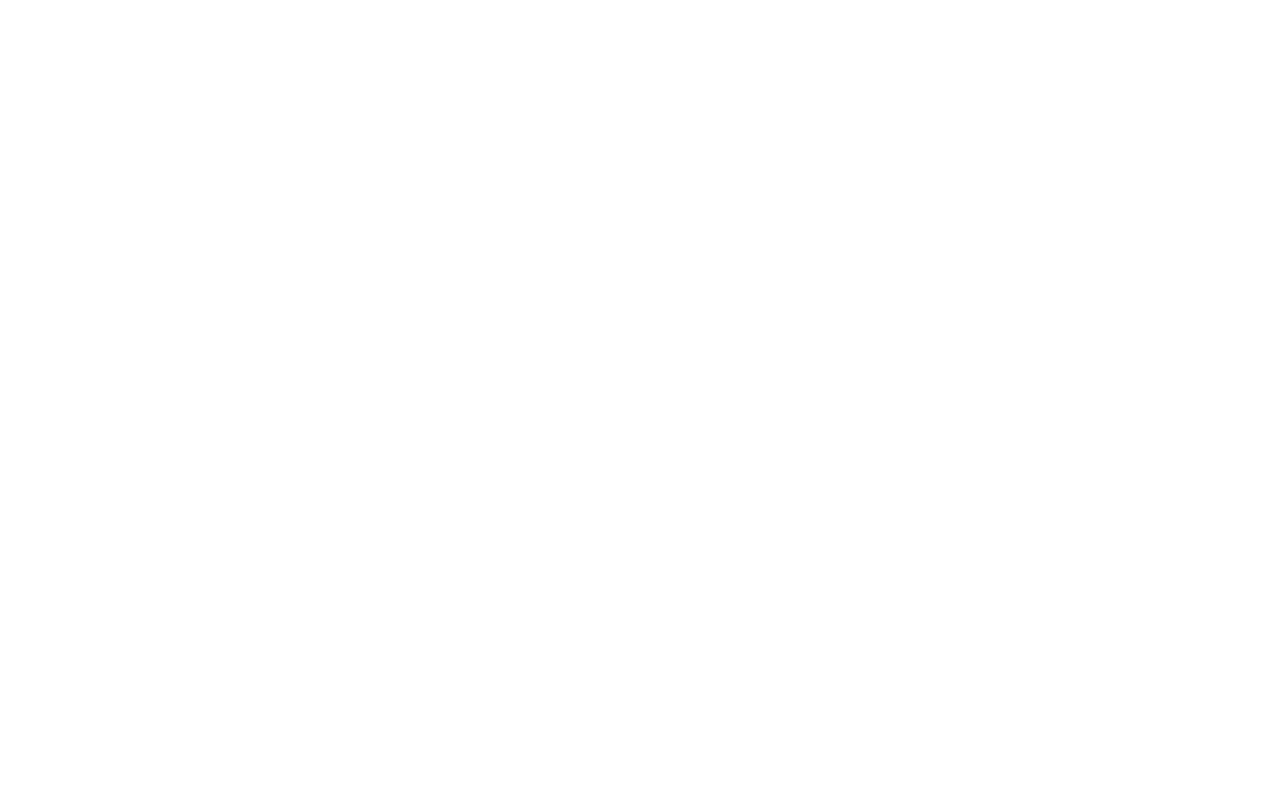
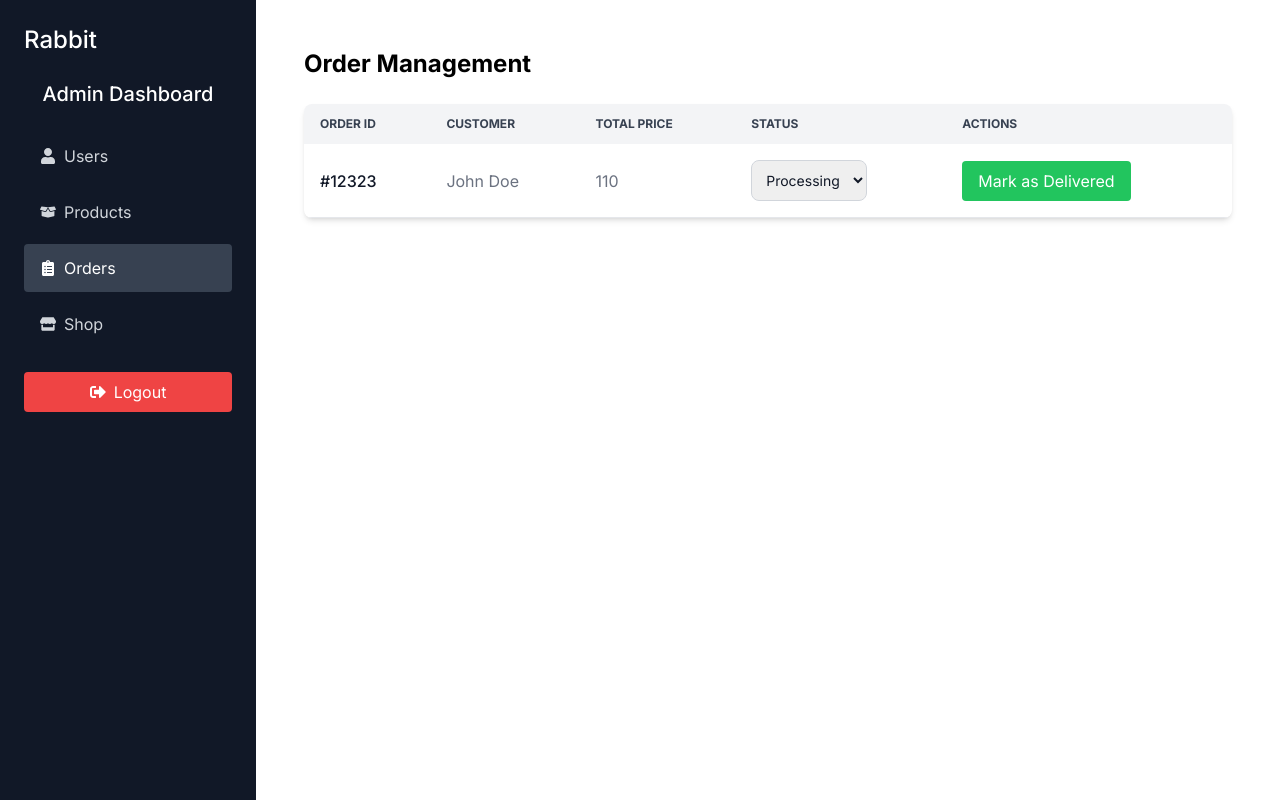
Before and after one commit to SohamSarkar025/Ecommerce, a React (Vite) app in the folder frontend/: page /admin/orders in a window 1280 px wide. Before the commit this address had no page. Built offline with nearby package versions, Linux system fonts and the light colour scheme.

Commit message:
Frontend Complete

```diff
--- a/frontend/src/App.jsx
+++ b/frontend/src/App.jsx
@@ -17,6 +17,7 @@
 import UserManagement from "./components/Admin/UserManagement";
 import ProductManagement from "./components/Admin/ProductManagement";
 import EditProductPage from "./components/Admin/EditProductPage";
+import OrderManagement from "./components/Admin/OrderManagement";
 
 const App = () => {
   return (
@@ -47,6 +48,7 @@
           <Route path="users" element={<UserManagement />} />
           <Route path="products" element={<ProductManagement />} />
           <Route path="products/:id/edit" element={<EditProductPage />} />
+          <Route path="orders" element={<OrderManagement />} />
         </Route>
       </Routes>
     </BrowserRouter>
--- a/frontend/src/components/Admin/EditProductPage.jsx
+++ b/frontend/src/components/Admin/EditProductPage.jsx
@@ -35,7 +35,7 @@
 
   const handleSubmit = (e) => {
     e.preventDefault();
-    console.log();
+    console.log(productData);
   };
   return (
     <div className="max-w-5xl mx-auto p-6 shadow-md rounded-md">
--- /dev/null
+++ b/frontend/src/components/Admin/OrderManagement.jsx
@@ -0,0 +1,83 @@
+import React from "react";
+
+const OrderManagement = () => {
+  const orders = [
+    {
+      _id: 12323,
+      user: {
+        name: "John Doe",
+      },
+      totalPrice: 110,
+      status: "Processing",
+    },
+  ];
+  const handleStatusChange = (orderId, status) => {
+    console.log({ id: orderId, status });
+  };
+  return (
+    <div className="max-w-7xl mx-auto p-6">
+      <h2 className="text-2xl font-bold mb-6">Order Management</h2>
+
+      <div className="overflow-x-auto shadow-md sm:rounded-lg">
+        <table className="min-w-full text-left text-gray-500">
+          <thead className="bg-gray-100 text-xs uppercase text-gray-700">
+            <tr>
+              <th className="py-3 px-4">Order Id</th>
+              <th className="py-3 px-4">Customer</th>
+              <th className="py-3 px-4">Total Price</th>
+              <th className="py-3 px-4">Status</th>
+              <th className="py-3 px-4">Actions</th>
+            </tr>
+          </thead>
+          <tbody>
+            {orders.length > 0 ? (
+              orders.map((order) => (
+                <tr
+                  key={order._id}
+                  className="border-b hover:bg-gray-50 cursor-pointer"
+                >
+                  <td className="py-4 px-4 font-medium text-gray-900 whitespace-nowrap">
+                    #{order._id}
+                  </td>
+                  <td className="p-4">{order.user.name}</td>
+                  <td className="p-4">{order.totalPrice}</td>
+                  <td className="p-4">
+                    <select
+                      value={order.status}
+                      onChange={(e) =>
+                        handleStatusChange(order._id, e.target.value)
+                      }
+                      className="bg-gray-60 border border-gray-300 text-gray-900 text-sm rounded-lg
+                      focus:ring-blue-500 focus:border-blue-500 block p-2.5"
+                    >
+                      <option value="Processing">Processing</option>
+                      <option value="Shipped">Shipped</option>
+                      <option value="Delivered">Delivered</option>
+                      <option value="Cancelled">Cancelled</option>
+                    </select>
+                  </td>
+                  <td className="p-4">
+                    <button
+                      onClick={() => handleStatusChange(order._id, "Delivered")}
+                      className="bg-green-500 text-white px-4 py-2 rounded hover:bg-green-600"
+                    >
+                      Mark as Delivered
+                    </button>
+                  </td>
+                </tr>
+              ))
+            ) : (
+              <tr>
+                <td colSpan={5} className="p-4 text-center text-gray-500">
+                  No Orderes found.
+                </td>
+              </tr>
+            )}
+          </tbody>
+        </table>
+      </div>
+    </div>
+  );
+};
+
+export default OrderManagement;
```
